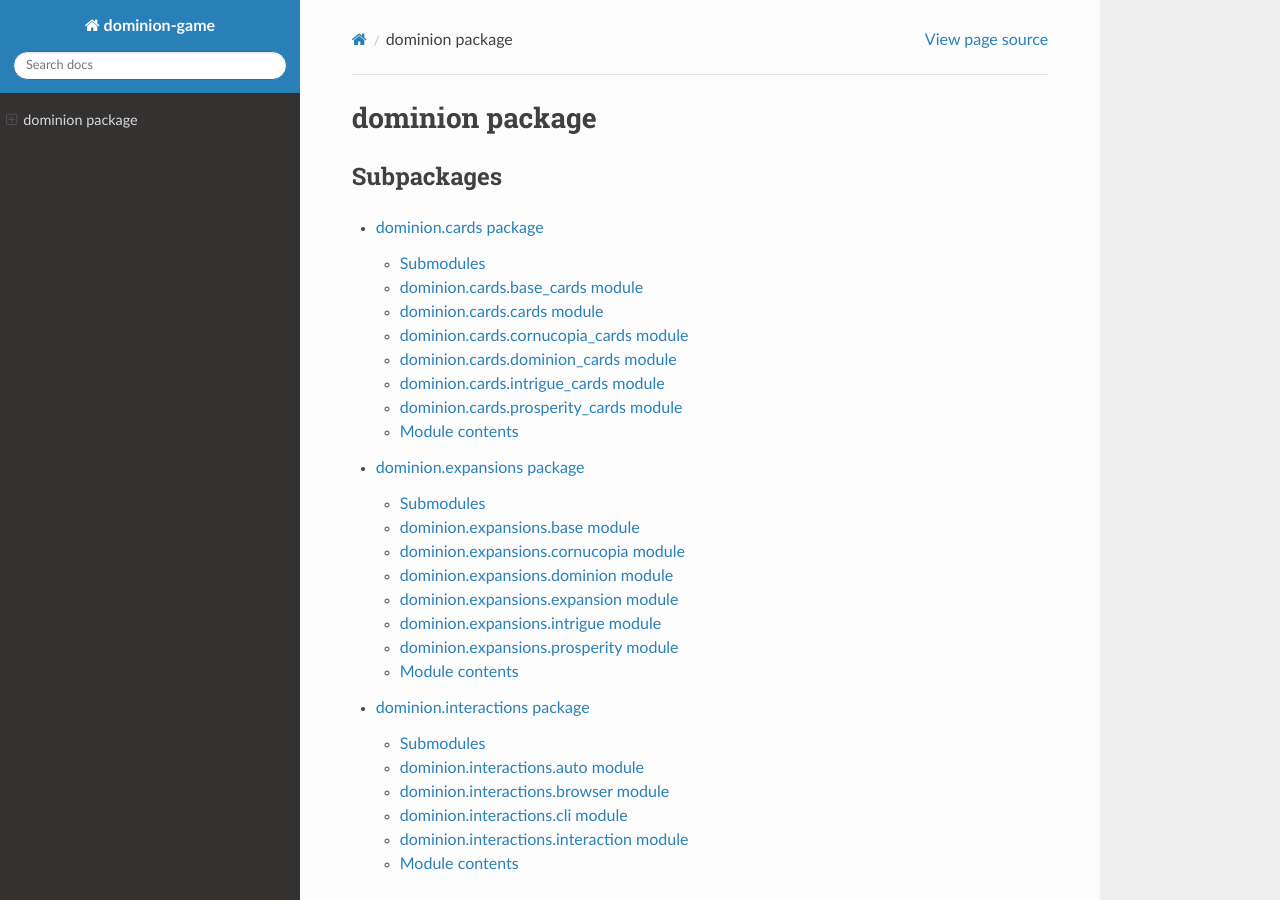
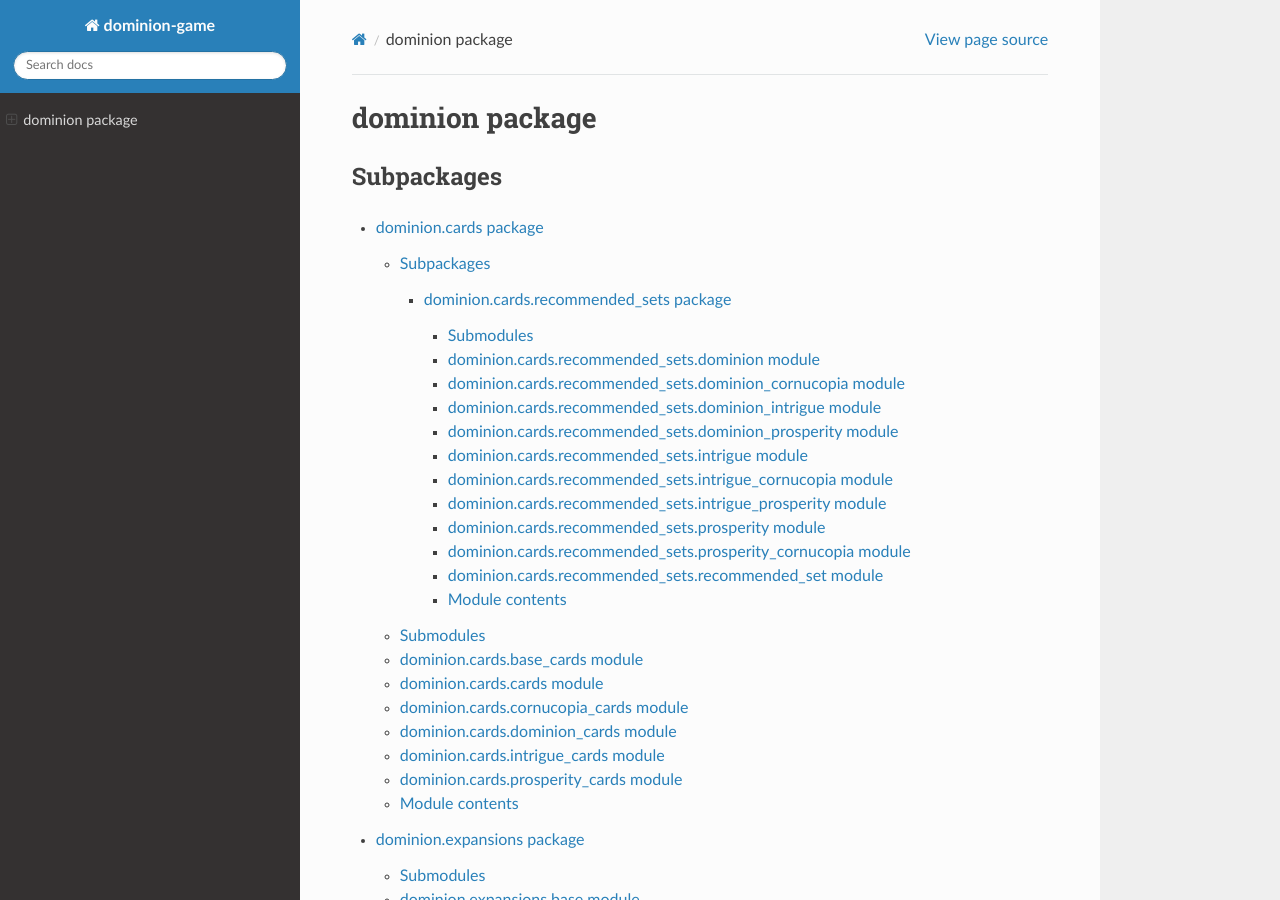
Before and after one commit to eshapiro42/dominion-game, a Sphinx documentation site: the page built from docs/source/dominion.rst, in a window 1280 px wide and 900 px high. Built offline with Sphinx 7.4.7 and the Read the Docs theme 2.0.0, drawn with Linux system fonts in a browser that asks for light colours.

Commit message:
Add documentation for recommended sets

```diff
--- /dev/null
+++ b/docs/source/dominion.cards.recommended_sets.rst
@@ -0,0 +1,93 @@
+dominion.cards.recommended\_sets package
+========================================
+
+Submodules
+----------
+
+dominion.cards.recommended\_sets.dominion module
+------------------------------------------------
+
+.. automodule:: dominion.cards.recommended_sets.dominion
+   :members:
+   :undoc-members:
+   :show-inheritance:
+
+dominion.cards.recommended\_sets.dominion\_cornucopia module
+------------------------------------------------------------
+
+.. automodule:: dominion.cards.recommended_sets.dominion_cornucopia
+   :members:
+   :undoc-members:
+   :show-inheritance:
+
+dominion.cards.recommended\_sets.dominion\_intrigue module
+----------------------------------------------------------
+
+.. automodule:: dominion.cards.recommended_sets.dominion_intrigue
+   :members:
+   :undoc-members:
+   :show-inheritance:
+
+dominion.cards.recommended\_sets.dominion\_prosperity module
+------------------------------------------------------------
+
+.. automodule:: dominion.cards.recommended_sets.dominion_prosperity
+   :members:
+   :undoc-members:
+   :show-inheritance:
+
+dominion.cards.recommended\_sets.intrigue module
+------------------------------------------------
+
+.. automodule:: dominion.cards.recommended_sets.intrigue
+   :members:
+   :undoc-members:
+   :show-inheritance:
+
+dominion.cards.recommended\_sets.intrigue\_cornucopia module
+------------------------------------------------------------
+
+.. automodule:: dominion.cards.recommended_sets.intrigue_cornucopia
+   :members:
+   :undoc-members:
+   :show-inheritance:
+
+dominion.cards.recommended\_sets.intrigue\_prosperity module
+------------------------------------------------------------
+
+.. automodule:: dominion.cards.recommended_sets.intrigue_prosperity
+   :members:
+   :undoc-members:
+   :show-inheritance:
+
+dominion.cards.recommended\_sets.prosperity module
+--------------------------------------------------
+
+.. automodule:: dominion.cards.recommended_sets.prosperity
+   :members:
+   :undoc-members:
+   :show-inheritance:
+
+dominion.cards.recommended\_sets.prosperity\_cornucopia module
+--------------------------------------------------------------
+
+.. automodule:: dominion.cards.recommended_sets.prosperity_cornucopia
+   :members:
+   :undoc-members:
+   :show-inheritance:
+
+dominion.cards.recommended\_sets.recommended\_set module
+--------------------------------------------------------
+
+.. automodule:: dominion.cards.recommended_sets.recommended_set
+   :members:
+   :undoc-members:
+   :show-inheritance:
+
+Module contents
+---------------
+
+.. automodule:: dominion.cards.recommended_sets
+   :members:
+   :undoc-members:
+   :show-inheritance:
--- a/docs/source/dominion.cards.rst
+++ b/docs/source/dominion.cards.rst
@@ -1,5 +1,13 @@
 dominion.cards package
 ======================
+
+Subpackages
+-----------
+
+.. toctree::
+   :maxdepth: 4
+
+   dominion.cards.recommended_sets
 
 Submodules
 ----------
```
